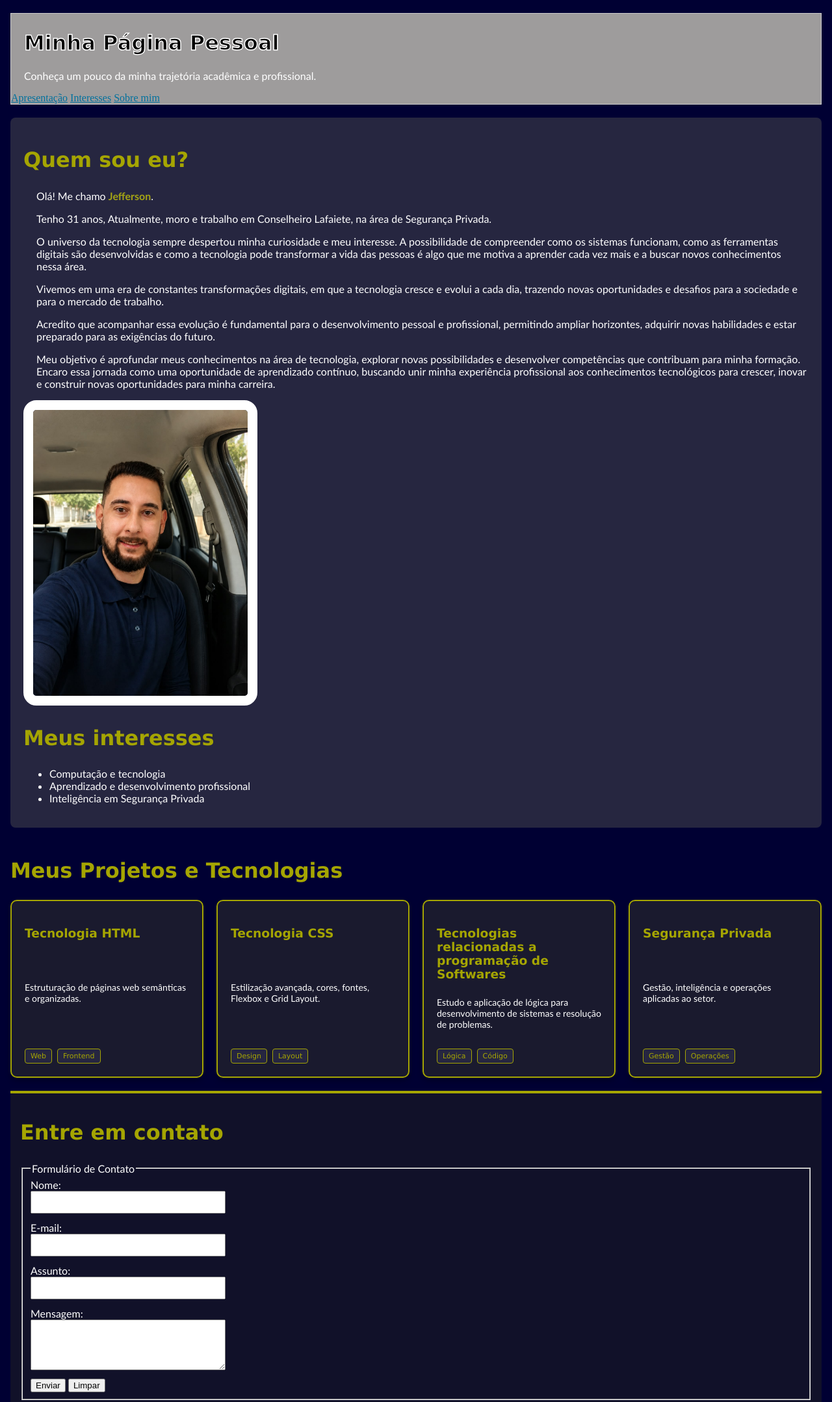
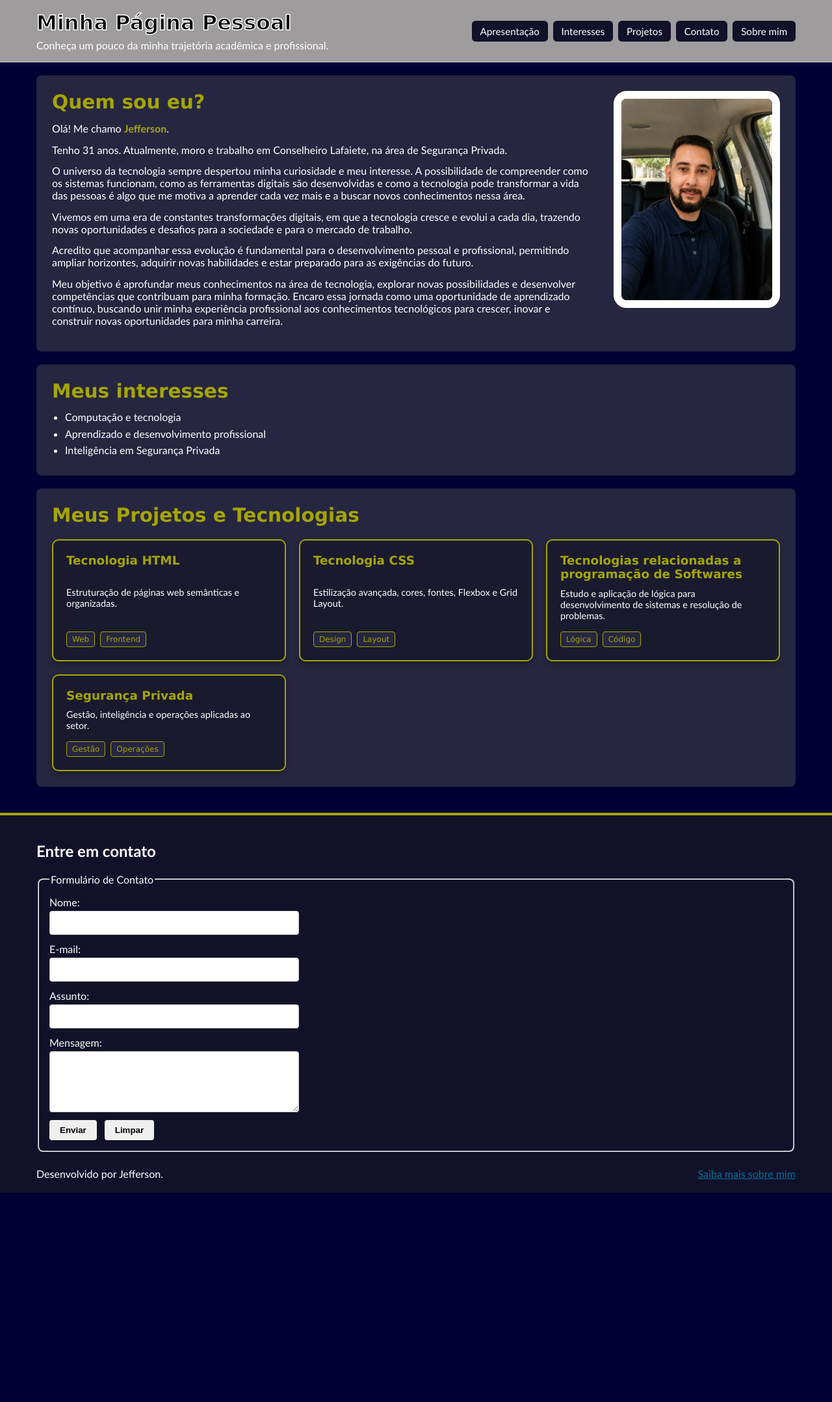
Before and after one commit to jeffersongeraldo2011-afk/TRABALHO-PAGINA-PESSOAL, a plain HTML site: page index.html in a window 1280 px wide. Shown: the top 2158 px of the page at 65% size. After the commit the page ends 1836 px from the top, so only its background shows below. Drawn offline with Linux system fonts and the light colour scheme.

Commit message:
Add files via upload

```diff
--- a/index.html
+++ b/index.html
@@ -8,34 +8,42 @@
 </head>
 <body>
 
-    <header>
+    <header class="topo">
+        <div class="container topo-conteudo">
+            <div class="topo-identidade">
                 <h1>Minha Página Pessoal</h1>
+                <p>Conheça um pouco da minha trajetória acadêmica e profissional.</p>
+            </div>
 
-        <p>Conheça um pouco da minha trajetória acadêmica e profissional.</p>
-
-        <nav>
+            <nav class="menu" aria-label="Navegação principal">
                 <a href="#apresentacao">Apresentação</a>
                 <a href="#hobbies">Interesses</a>
+                <a href="#projetos">Projetos</a>
+                <a href="#contato">Contato</a>
                 <a href="sobre.html">Sobre mim</a>
             </nav>
+        </div>
     </header>
 
-    <main>
-        <section id="apresentacao">
+    <main class="container conteudo-principal">
+        <section id="apresentacao" class="secao apresentacao-box">
+            <div class="apresentacao-texto">
                 <h2>Quem sou eu?</h2>
 
                 <p>Olá! Me chamo <span class="destaque">Jefferson</span>.</p>
-
-            <p>Tenho 31 anos, Atualmente, moro e trabalho em Conselheiro Lafaiete, na área de Segurança Privada.</p>
+                <p>Tenho 31 anos. Atualmente, moro e trabalho em Conselheiro Lafaiete, na área de Segurança Privada.</p>
                 <p>O universo da tecnologia sempre despertou minha curiosidade e meu interesse. A possibilidade de compreender como os sistemas funcionam, como as ferramentas digitais são desenvolvidas e como a tecnologia pode transformar a vida das pessoas é algo que me motiva a aprender cada vez mais e a buscar novos conhecimentos nessa área.</p>
-
                 <p>Vivemos em uma era de constantes transformações digitais, em que a tecnologia cresce e evolui a cada dia, trazendo novas oportunidades e desafios para a sociedade e para o mercado de trabalho.</p>
                 <p>Acredito que acompanhar essa evolução é fundamental para o desenvolvimento pessoal e profissional, permitindo ampliar horizontes, adquirir novas habilidades e estar preparado para as exigências do futuro.</p>
                 <p>Meu objetivo é aprofundar meus conhecimentos na área de tecnologia, explorar novas possibilidades e desenvolver competências que contribuam para minha formação. Encaro essa jornada como uma oportunidade de aprendizado contínuo, buscando unir minha experiência profissional aos conhecimentos tecnológicos para crescer, inovar e construir novas oportunidades para minha carreira.</p>
+            </div>
+
+            <div class="apresentacao-foto">
                 <img src="img/jefferson.jpg.jpeg" alt="Foto pessoal de Jefferson">
+            </div>
         </section>
 
-        <section id="hobbies">
+        <section id="hobbies" class="secao">
             <h2>Meus interesses</h2>
 
             <ul>
@@ -44,80 +52,80 @@
                 <li>Inteligência em Segurança Privada</li>
             </ul>
         </section>
-    </main>
 
-    <section id="projetos">
+        <section id="projetos" class="secao">
             <h2>Meus Projetos e Tecnologias</h2>
 
             <div class="container-cards">
-                <div class="card">
+                <article class="card">
                     <h3>Tecnologia HTML</h3>
                     <p>Estruturação de páginas web semânticas e organizadas.</p>
                     <div class="tags">
                         <span class="tag">Web</span>
                         <span class="tag">Frontend</span>
                     </div>
-                </div>
+                </article>
 
-                <div class="card">
+                <article class="card">
                     <h3>Tecnologia CSS</h3>
                     <p>Estilização avançada, cores, fontes, Flexbox e Grid Layout.</p>
                     <div class="tags">
                         <span class="tag">Design</span>
                         <span class="tag">Layout</span>
                     </div>
-                </div>
+                </article>
 
-                <div class="card">
+                <article class="card">
                     <h3>Tecnologias relacionadas a programação de Softwares</h3>
                     <p>Estudo e aplicação de lógica para desenvolvimento de sistemas e resolução de problemas.</p>
                     <div class="tags">
                         <span class="tag">Lógica</span>
                         <span class="tag">Código</span>
                     </div>
-                </div>
+                </article>
 
-                <div class="card">
+                <article class="card">
                     <h3>Segurança Privada</h3>
                     <p>Gestão, inteligência e operações aplicadas ao setor.</p>
                     <div class="tags">
                         <span class="tag">Gestão</span>
                         <span class="tag">Operações</span>
                     </div>
+                </article>
             </div>
-            </div>
+        </section>
+    </main>
 
-        </section>
-
-    <footer>
-        <section id="contato">
+    <footer class="rodape">
+        <div class="container rodape-conteudo">
+            <section id="contato" class="contato-box">
                 <h2>Entre em contato</h2>
 
                 <form>
                     <fieldset>
                         <legend>Formulário de Contato</legend>
 
-                    <div>
+                        <div class="campo-form">
                             <label for="nome">Nome:</label>
                             <input type="text" id="nome" name="nome" required>
                         </div>
 
-                    <div>
+                        <div class="campo-form">
                             <label for="email">E-mail:</label>
                             <input type="email" id="email" name="email" required>
                         </div>
 
-                    <div>
+                        <div class="campo-form">
                             <label for="assunto">Assunto:</label>
                             <input type="text" id="assunto" name="assunto">
                         </div>
 
-                    <div>
+                        <div class="campo-form">
                             <label for="mensagem">Mensagem:</label>
                             <textarea id="mensagem" name="mensagem" rows="4" required></textarea>
                         </div>
 
-                    <div>
+                        <div class="botoes-form">
                             <button type="submit">Enviar</button>
                             <button type="reset">Limpar</button>
                         </div>
@@ -125,8 +133,11 @@
                 </form>
             </section>
 
+            <div class="rodape-creditos">
                 <p>Desenvolvido por Jefferson.</p>
                 <a href="sobre.html">Saiba mais sobre mim</a>
+            </div>
+        </div>
     </footer>
 
 </body>
--- a/style.css
+++ b/style.css
@@ -1,3 +1,17 @@
+/* ==========================================
+   1. PREPARAÇÃO E UNIDADES RELATIVAS
+   ========================================== */
+*,
+*::before,
+*::after {
+    box-sizing: border-box;
+}
+
+html {
+    font-size: 16px;
+    scroll-behavior: smooth;
+}
+
 body {
     background-color: #000033;
     display: grid;
@@ -8,32 +22,104 @@ body {
         "footer";
     grid-template-rows: auto 1fr auto;
     margin: 0;
-    padding: 0 1rem;
-    box-sizing: border-box;
+    padding: 0;
+    overflow-x: hidden;
+    font-family: 'Gill Sans', 'Gill Sans MT', Calibri, 'Trebuchet MS', sans-serif;
+    color: #ffffff;
 }
 
-header {
-    grid-column: 1/-1;
-    grid-row: 1/2;
-    margin-top: 20px;
-    background-color: #9e9c9c;
-    padding-top: 5px;
-    border: 1px solid #cccccc;
+img {
+    max-width: 100%;
+    height: auto;
+    display: block;
+    border: 0.75rem solid #ffffff;
+    border-radius: 1.25rem;
 }
 
-h1 {
-    margin-left: 20px;
-    color: rgb(0, 0, 0);
-    font-family: Sedgwick Ave Display, cursive;
-    font-size: 2rem;
+.container {
+    width: 100%;
+    max-width: 75rem; /* 1200px */
+    margin: 0 auto;
+    padding: 0 1rem;
+}
+
+/* ==========================================
+   2. ESTILO BASE (MOBILE-FIRST: < 768px)
+   ========================================== */
+.topo {
+    grid-area: header;
+    background-color: #9e9c9c;
+    padding: 1rem 0;
+    border-bottom: 1px solid #cccccc;
+}
+
+.topo-conteudo {
+    display: flex;
+    flex-direction: column;
+    gap: 1rem;
+}
+
+.topo-identidade h1 {
+    margin: 0 0 0.4rem;
+    color: #000000;
+    font-family: 'Sedgwick Ave Display', cursive;
+    font-size: 1.75rem;
     font-weight: 900;
-    -webkit-text-stroke: 1.5px white;
+    -webkit-text-stroke: 1.5px #ffffff;
+}
+
+.topo-identidade p {
+    margin: 0;
+    color: #ffffff;
+    font-size: 1rem;
+}
+
+.menu {
+    display: flex;
+    flex-wrap: wrap;
+    gap: 0.5rem;
+}
+
+.menu a {
+    color: #ffffff;
+    background-color: #111129;
+    text-decoration: none;
+    padding: 0.45rem 0.8rem;
+    border-radius: 0.35rem;
+    font-size: 0.95rem;
+    transition: color 0.3s ease, background-color 0.3s ease;
+}
+
+.menu a:hover {
+    color: rgb(165, 165, 2);
+    background-color: #262640;
+}
+
+.conteudo-principal {
+    grid-area: main;
+    padding-top: 1.25rem;
+    padding-bottom: 1.25rem;
+}
+
+.secao {
+    background-color: #262640;
+    padding: 1.25rem;
+    margin-bottom: 1.25rem;
+    border-radius: 0.5rem;
+}
+
+.secao h2 {
+    margin-top: 0;
+    margin-bottom: 0.85rem;
+    color: rgb(165, 165, 2);
+    font-family: Verdana, sans-serif;
+    font-size: 1.5rem;
 }
 
 p {
-    color: white;
-    font-family: 'Gill Sans', 'Gill Sans MT', Calibri, 'Trebuchet MS', sans-serif;
-    margin-left: 20px;
+    color: #ffffff;
+    margin-top: 0;
+    margin-bottom: 0.85rem;
 }
 
 a {
@@ -44,75 +130,52 @@ a:hover {
     color: rgb(165, 165, 2);
 }
 
-h2 {
-    color: rgb(165, 165, 2);
-    font-family: Verdana;
-    font-size: 32px;
-}
-
-main {
-    background-color: #262640;
-    padding: 20px;
-    margin: 20px 0;
-    border-radius: 8px;
-}
-
-img {
-    max-width: 330px;
-    height: auto;
-    border: 15px solid white;
-    border-radius: 20px;
-}
-
-ul {
-    color: white;
-    font-family: 'Gill Sans', 'Gill Sans MT', Calibri, 'Trebuchet MS', sans-serif;
-}
-
-form {
-    font-family: 'Gill Sans', 'Gill Sans MT', Calibri, 'Trebuchet MS', sans-serif;
-}
-
-fieldset {
-    color: white;
-}
-
-input, textarea {
-    width: 300px;
-    box-sizing: border-box;
-    display: block;
-    margin-bottom: 12px;
-    padding: 8px;
-}
-
-footer {
-    background-color: #111129;
-    color: white;
-    padding: 15px;
-    text-align: left;
-    border-top: 4px solid rgb(165, 165, 2);
-    margin-top: 20px;
-}
-
 .destaque {
     color: rgb(165, 165, 20);
     font-weight: bold;
 }
 
-/* Estilos da Atividade de Cards */
+.apresentacao-box {
+    display: flex;
+    flex-direction: column;
+    gap: 1.25rem;
+}
+
+.apresentacao-foto {
+    display: flex;
+    justify-content: center;
+    width: 100%;
+}
+
+.apresentacao-foto img {
+    width: 100%;
+    max-width: 18rem;
+}
+
+ul {
+    color: #ffffff;
+    margin: 0;
+    padding-left: 1.25rem;
+}
+
+ul li {
+    margin-bottom: 0.4rem;
+}
+
+/* Cartões: 1 por linha em telas menores que 768px */
 .container-cards {
     display: grid;
-    grid-template-columns: repeat(auto-fit, minmax(250px, 1fr));
-    gap: 20px;
-    margin-top: 20px;
+    grid-template-columns: 1fr;
+    gap: 1.25rem;
+    margin-top: 1.25rem;
 }
 
 .card {
     background-color: #1a1a2e;
     border: 2px solid rgb(165, 165, 2);
-    border-radius: 10px;
-    padding: 20px;
-    box-shadow: 0 4px 8px rgba(0, 0, 0, 0.3);
+    border-radius: 0.625rem;
+    padding: 1.25rem;
+    box-shadow: 0 0.25rem 0.5rem rgba(0, 0, 0, 0.3);
     transition: transform 0.3s ease;
     display: flex;
     flex-direction: column;
@@ -120,69 +183,165 @@ footer {
 }
 
 .card:hover {
-    transform: translateY(-5px);
+    transform: translateY(-0.3rem);
 }
 
 .card h3 {
     color: rgb(165, 165, 2);
-    font-family: Verdana;
-    margin-bottom: 10px;
+    font-family: Verdana, sans-serif;
+    font-size: 1.15rem;
+    margin-top: 0;
+    margin-bottom: 0.65rem;
 }
 
 .card p {
-    color: white;
-    font-size: 14px;
-    margin-left: 0;
+    color: #ffffff;
+    font-size: 0.9rem;
+    margin-bottom: 0;
 }
 
 .tags {
     display: flex;
-    gap: 8px;
-    margin-top: 15px;
+    gap: 0.5rem;
+    margin-top: 1rem;
     flex-wrap: wrap;
 }
 
 .tag {
     background-color: #262640;
     color: rgb(165, 165, 2);
-    font-size: 11px;
-    padding: 4px 8px;
-    border-radius: 4px;
+    font-size: 0.75rem;
+    padding: 0.25rem 0.5rem;
+    border-radius: 0.25rem;
     border: 1px solid rgb(165, 165, 2);
     font-family: Verdana, sans-serif;
 }
 
+/* Rodapé e formulário */
+.rodape {
+    grid-area: footer;
+    background-color: #111129;
+    color: #ffffff;
+    padding: 1.25rem 0;
+    border-top: 4px solid rgb(165, 165, 2);
+}
+
+.rodape-conteudo {
+    display: flex;
+    flex-direction: column;
+    gap: 1.5rem;
+}
+
+fieldset {
+    color: #ffffff;
+    border-radius: 0.5rem;
+    padding: 1rem;
+}
+
+.campo-form {
+    margin-bottom: 0.75rem;
+}
+
+.campo-form label {
+    display: block;
+    margin-bottom: 0.25rem;
+}
+
+input,
+textarea {
+    width: 100%;
+    max-width: 100%;
+    display: block;
+    padding: 0.5rem;
+    border-radius: 0.25rem;
+    border: 1px solid #cccccc;
+    font-family: inherit;
+    font-size: 1rem;
+}
+
+.botoes-form {
+    display: flex;
+    flex-wrap: wrap;
+    gap: 0.75rem;
+    margin-top: 0.5rem;
+}
+
+button {
+    padding: 0.5rem 1rem;
+    border-radius: 0.25rem;
+    border: none;
+    cursor: pointer;
+    font-weight: bold;
+}
+
+.rodape-creditos {
+    display: flex;
+    flex-direction: column;
+    gap: 0.5rem;
+}
+
+.rodape-creditos p {
+    margin: 0;
+}
+
 /* ==========================================
-   MEDIA QUERIES PARA RESPONSIVIDADE
+   3. MEDIA QUERIES (MOBILE-FIRST)
    ========================================== */
-@media (max-width: 650px) {
-    body {
-        padding: 0.5rem;
+
+/* 768px a 1023px -> 2 cartões por linha */
+@media (min-width: 768px) {
+    .secao {
+        padding: 1.5rem;
     }
 
-    header {
-        text-align: left;
-        padding-left: 1rem;
+    .secao h2 {
+        font-size: 1.85rem;
     }
 
-    h1 {
-        font-size: 1.5rem;
-        margin-left: 0;
-        text-align: left;
+    .apresentacao-box {
+        flex-direction: row;
+        align-items: flex-start;
+        gap: 2rem;
     }
 
-    h2, .card h3 {
-        font-size: 1.3rem;
+    .apresentacao-texto {
+        flex: 1;
     }
 
-    img {
-        max-width: 80%;
-        margin-left: auto;
-        margin-right: auto;
-        border-width: 8px;
+    .apresentacao-foto {
+        flex: 0 0 16rem;
+        justify-content: flex-end;
     }
 
-    input, textarea {
-        width: 100%;
+    input,
+    textarea {
+        max-width: 24rem;
+    }
+
+    .container-cards {
+        grid-template-columns: repeat(2, 1fr);
+    }
+
+    .rodape-creditos {
+        flex-direction: row;
+        justify-content: space-between;
+        align-items: center;
     }
 }
+
+/* >= 1024px -> 3 ou mais cartões por linha */
+@media (min-width: 1024px) {
+    .topo-conteudo {
+        flex-direction: row;
+        justify-content: space-between;
+        align-items: center;
+    }
+
+    .topo-identidade h1 {
+        font-size: 2rem;
+    }
+
+    .container-cards {
+        grid-template-columns: repeat(3, 1fr);
+    }
+}
```
Also changed, not shown: sobre.html (+51 -13 lines). Lines whose indentation alone changed are shown as unchanged.
